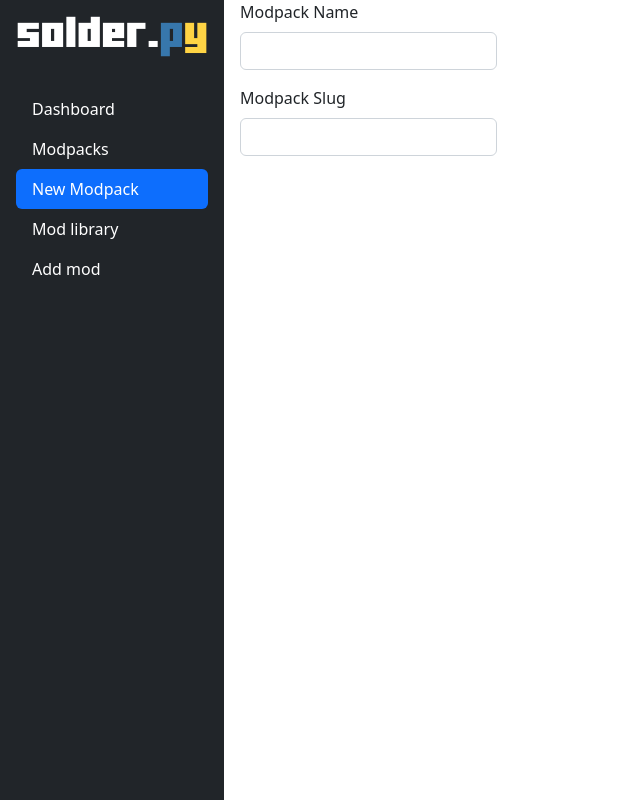
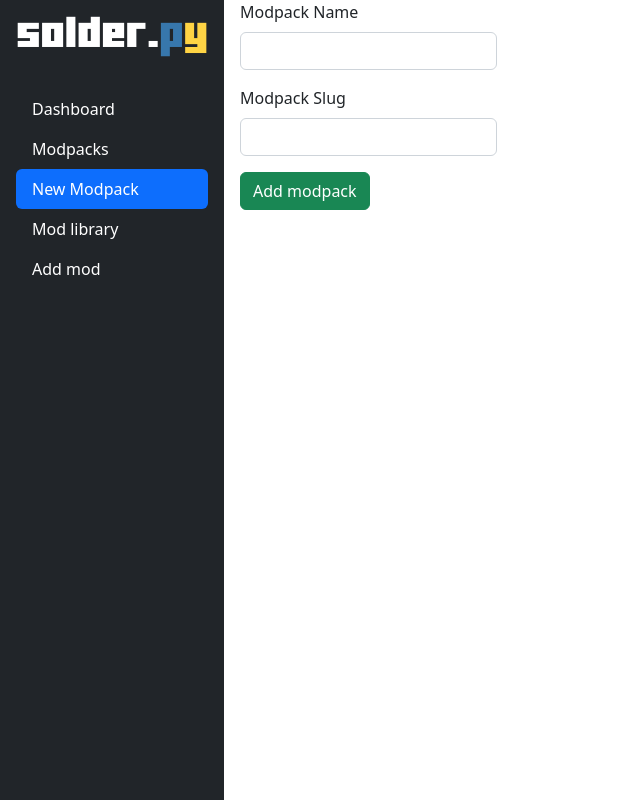
Before and after one commit to Thorfusion/solder.py, a Flask app: template templates/newmodpack.html in a window 1280 px wide. Shown: the whole page, without its empty margins (0-640 px from the left). Run offline with Flask 2, Linux system fonts and the light colour scheme; the template is opened without the code that fills it, so the values that code supplies are empty.

Commit message:
added missing button for form

```diff
--- a/templates/newmodpack.html
+++ b/templates/newmodpack.html
@@ -14,6 +14,7 @@
             <label for="name" class="form-label">Modpack Slug</label>
             <input type="text" class="form-control" name="name" id="name">
         </div>
+        <input class="btn btn-success" type="submit" value="Add modpack">
     </form>
 </div>
 {% endblock %}
```
